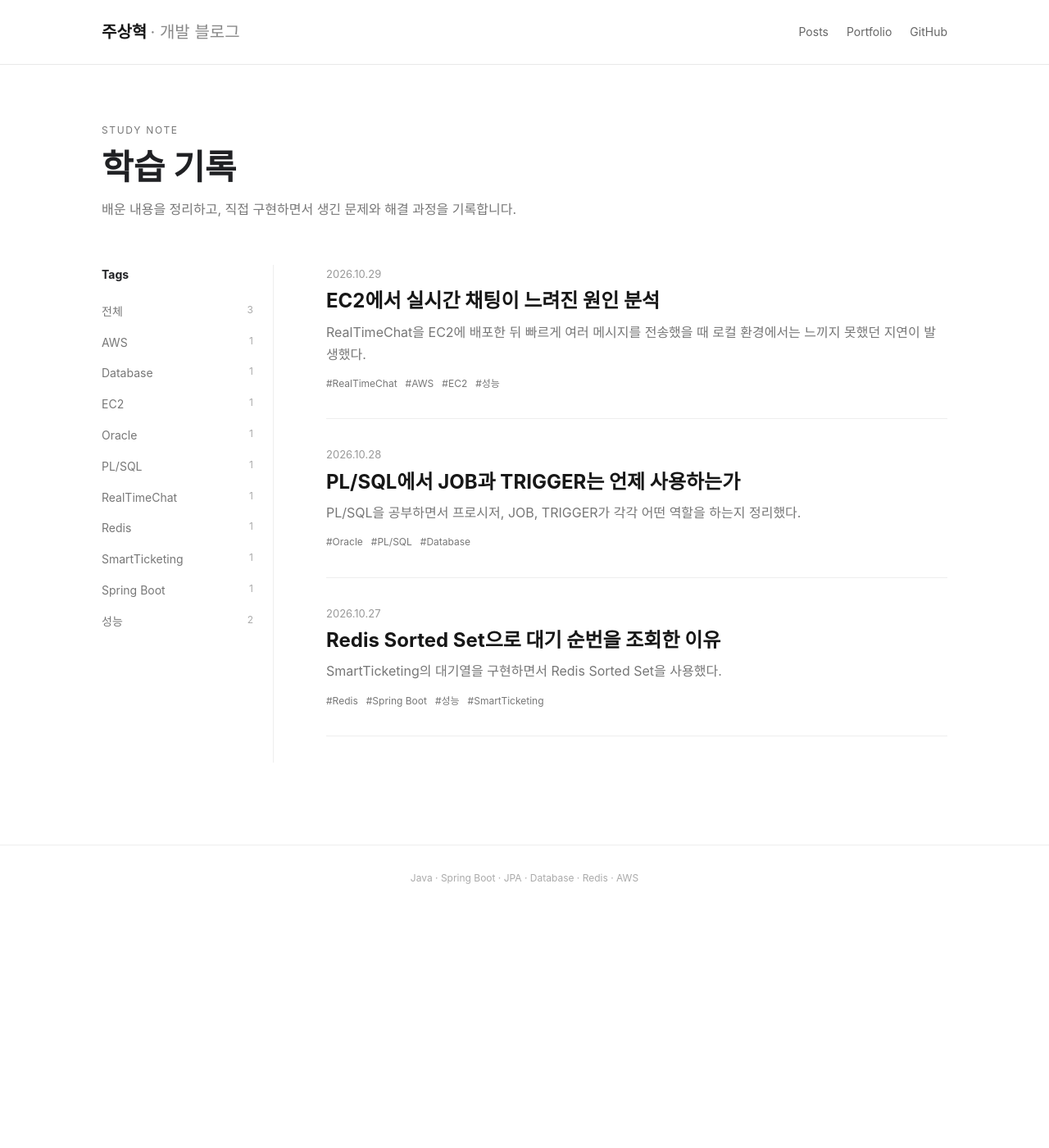
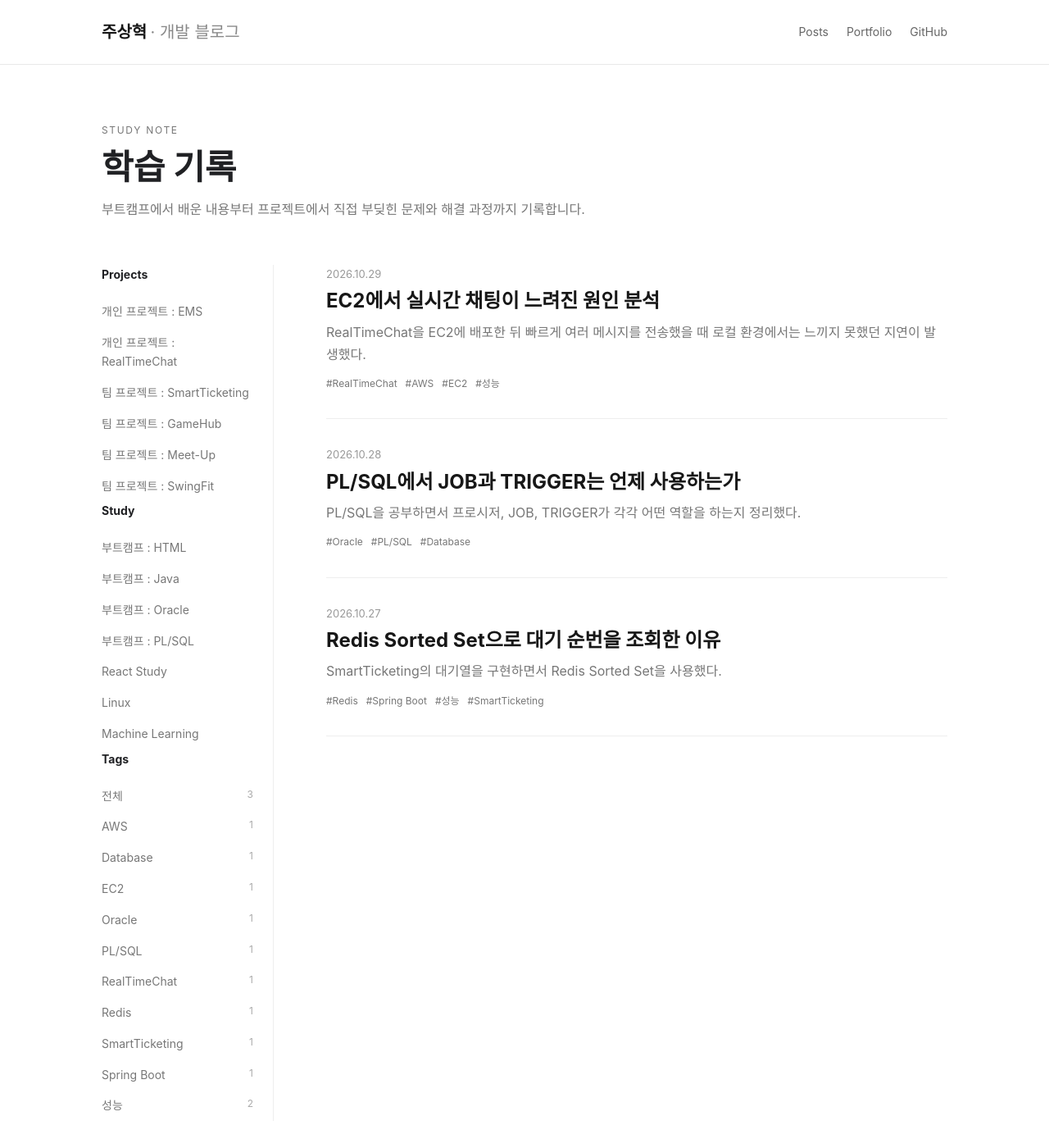
Before and after one commit to zuzusnasna/zuzusnasna.github.io, a Jekyll site: the page built from index.md, in a window 1280 px wide and 1400 px high. Shown: the whole window at 82% size. Built offline with Jekyll 4.4.1, drawn with Linux system fonts in a browser that asks for light colours.

Commit message:
Add project and study category navigation

```diff
--- a/_layouts/home.html
+++ b/_layouts/home.html
@@ -4,12 +4,29 @@ layout: default
 <section class="intro">
   <p class="eyebrow">STUDY NOTE</p>
   <h1>학습 기록</h1>
-  <p>배운 내용을 정리하고, 직접 구현하면서 생긴 문제와 해결 과정을 기록합니다.</p>
+  <p>부트캠프에서 배운 내용부터 프로젝트에서 직접 부딪힌 문제와 해결 과정까지 기록합니다.</p>
 </section>
 
 <div class="content-grid">
   <aside class="sidebar">
-    <h2>Tags</h2>
+    <h2>Projects</h2>
+    <a class="tag" href="{{ '/' | relative_url }}?tag=EMS">개인 프로젝트 : EMS</a>
+    <a class="tag" href="{{ '/' | relative_url }}?tag=RealTimeChat">개인 프로젝트 : RealTimeChat</a>
+    <a class="tag" href="{{ '/' | relative_url }}?tag=SmartTicketing">팀 프로젝트 : SmartTicketing</a>
+    <a class="tag" href="{{ '/' | relative_url }}?tag=GameHub">팀 프로젝트 : GameHub</a>
+    <a class="tag" href="{{ '/' | relative_url }}?tag=Meet-Up">팀 프로젝트 : Meet-Up</a>
+    <a class="tag" href="{{ '/' | relative_url }}?tag=SwingFit">팀 프로젝트 : SwingFit</a>
+
+    <h2 class="sidebar-heading">Study</h2>
+    <a class="tag" href="{{ '/' | relative_url }}?tag=HTML">부트캠프 : HTML</a>
+    <a class="tag" href="{{ '/' | relative_url }}?tag=Java">부트캠프 : Java</a>
+    <a class="tag" href="{{ '/' | relative_url }}?tag=Oracle">부트캠프 : Oracle</a>
+    <a class="tag" href="{{ '/' | relative_url }}?tag=PL%2FSQL">부트캠프 : PL/SQL</a>
+    <a class="tag" href="{{ '/' | relative_url }}?tag=React">React Study</a>
+    <a class="tag" href="{{ '/' | relative_url }}?tag=Linux">Linux</a>
+    <a class="tag" href="{{ '/' | relative_url }}?tag=머신러닝">Machine Learning</a>
+
+    <h2 class="sidebar-heading">Tags</h2>
     {% assign tags = site.tags | sort %}
     <a class="tag all" href="{{ '/' | relative_url }}">전체 <span>{{ site.posts.size }}</span></a>
     {% for tag in tags %}
@@ -28,15 +45,17 @@ layout: default
       </article>
       {% endfor %}
     </div>
-    <div class="empty" id="empty">해당 태그의 글이 없습니다.</div>
+    <div class="empty" id="empty">해당 분류의 글이 없습니다.</div>
   </section>
 </div>
 
 <script>
   const tag = new URLSearchParams(location.search).get('tag');
-  if (tag) {
+  const filter = tag ? tag.toLowerCase().replaceAll('%2f', '/') : null;
+  if (filter) {
     document.querySelectorAll('.post-card').forEach(card => {
-      card.hidden = !card.dataset.tags.split(' ').includes(tag);
+      const tags = card.dataset.tags.toLowerCase().split(' ');
+      card.hidden = !tags.includes(filter) && !tags.includes(tag.toLowerCase());
     });
     document.querySelector('.all')?.classList.remove('active');
   }
```
